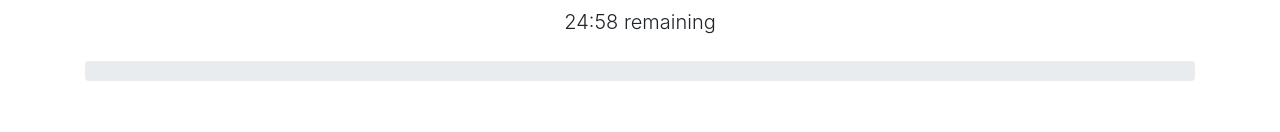
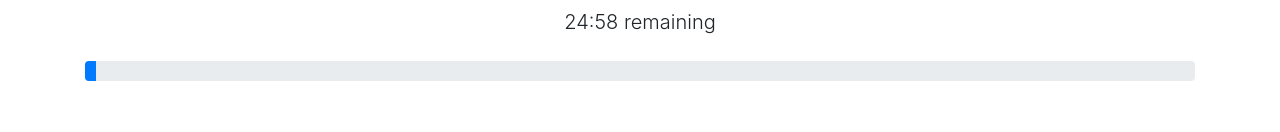
Before and after one commit to carolina-gomez/pomodoro-timer, a React (Create React App) app: page / in a window 1280 px wide. Both pictures are taken after a click on the button 623 px from the left and 111 px from the top of the page. Shown: the part 168-300 px from the top of the page. Built offline with nearby package versions, Linux system fonts and the light colour scheme; a web font is replaced by a local one.

Commit message:
progresbarr.js

```diff
--- a/src/pomodoro/Pomodoro.js
+++ b/src/pomodoro/Pomodoro.js
@@ -134,7 +134,8 @@ function Pomodoro() {
    * Handle Stop Button
    */
      function handleStop () {
-
+      setIsTimerRunning(false);
+      setSession(null);
     }
 
   return (
--- /dev/null
+++ b/src/pomodoro/ProgressBar.js
@@ -0,0 +1,21 @@
+import React from "react";
+
+export default function ProgressBar({ session,currentDuration }) {
+    let value = 100 - Math.floor((100 * session?.timeRemaining) / (currentDuration * 60))
+    // console.log(session?.timeRemaining)
+    // console.log(currentDuration * 60)
+     console.log(value)
+
+    return (
+        <div className="progress" style={{ height: "20px" }}>
+        <div
+          className="progress-bar"
+          role="progressbar"
+          aria-valuemin="0"
+          aria-valuemax="100"
+          aria-valuenow= {value} // TODO: Increase aria-valuenow as elapsed time increases
+          style={{ width: `${value}%` }} // TODO: Increase width % as elapsed time increases
+        />
+      </div>
+    )
+}
--- a/src/pomodoro/Session.js
+++ b/src/pomodoro/Session.js
@@ -1,6 +1,7 @@
 import React from "react";
 import { minutesToDuration } from "../utils/duration";
 import { secondsToDuration } from "../utils/duration";
+import ProgressBar from "./ProgressBar";
 
 export default function Session ({ session, currentDuration }) {
     if (!session) return null;
@@ -22,16 +23,7 @@ export default function Session ({ session, currentDuration }) {
         </div>
         <div className="row mb-2">
           <div className="col">
-            <div className="progress" style={{ height: "20px" }}>
-              <div
-                className="progress-bar"
-                role="progressbar"
-                aria-valuemin="0"
-                aria-valuemax="100"
-                aria-valuenow="0" // TODO: Increase aria-valuenow as elapsed time increases
-                style={{ width: "0%" }} // TODO: Increase width % as elapsed time increases
-              />
-            </div>
+            <ProgressBar session={session} currentDuration={currentDuration} />
           </div>
         </div>
       </div>
```
